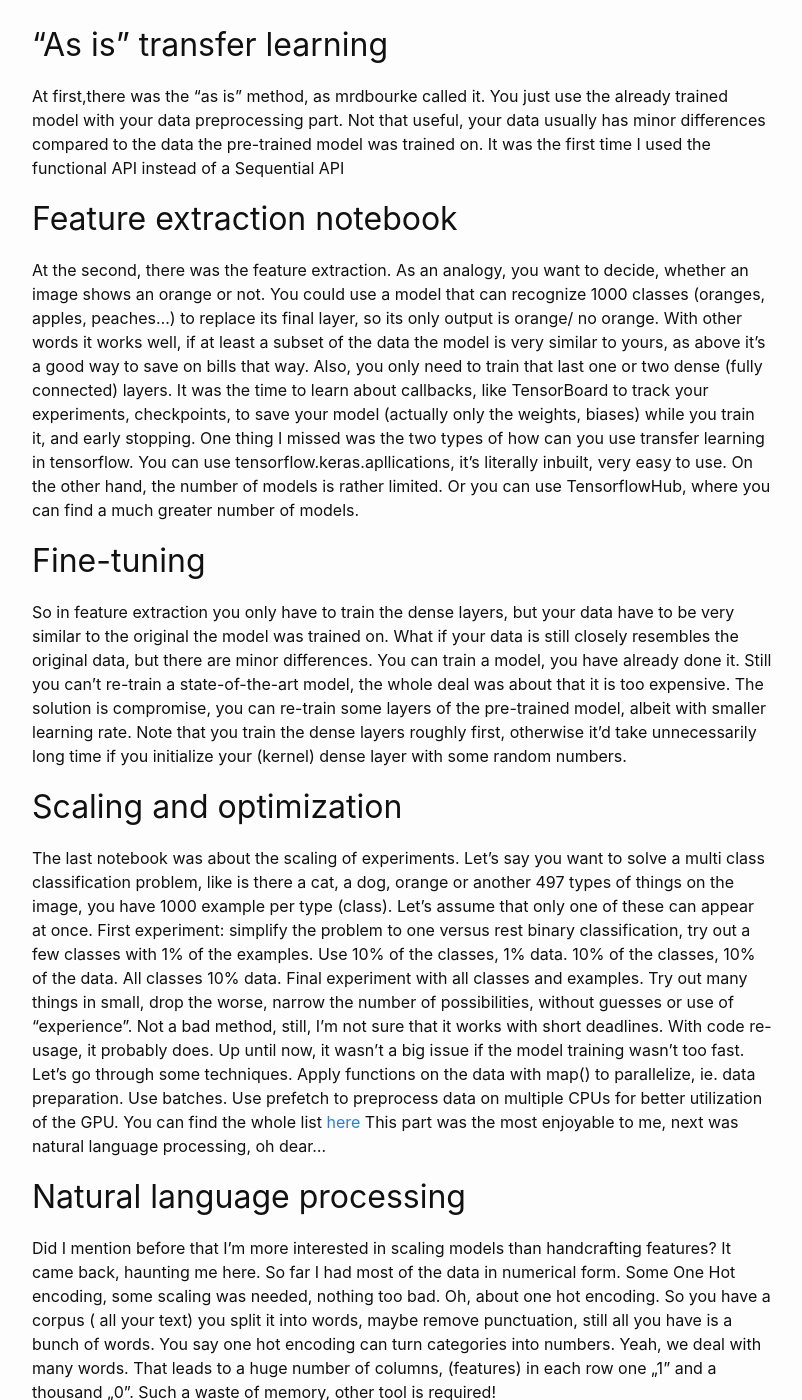
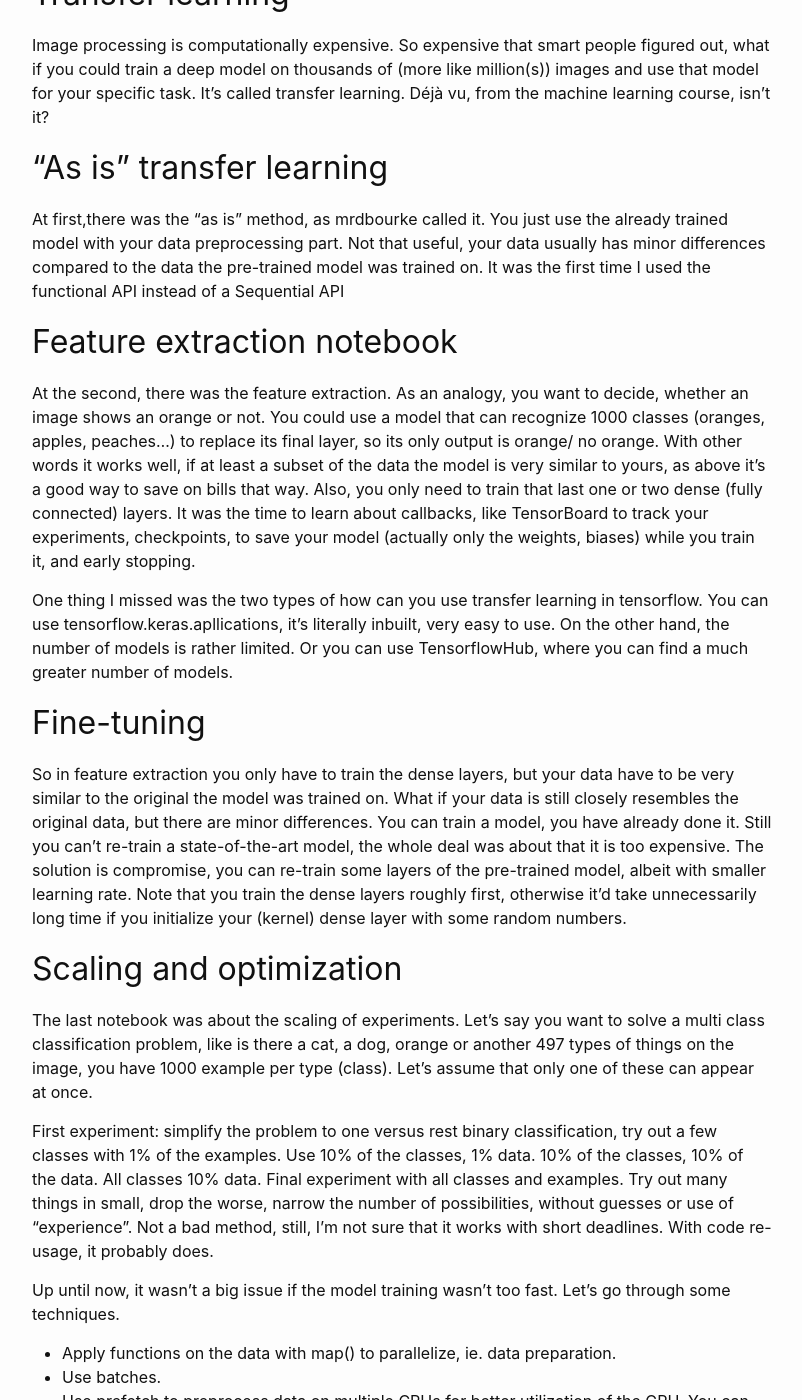
Before and after one commit to MrHegedus/my-blog, a Jekyll site: the page built from _posts/2022-04-25-deep-learning-course.md, in a window 1280 px wide and 1400 px high, scrolled down 1697 px. Shown: the whole window, without its empty margins (238-1040 px from the left). Built offline with Jekyll 4.4.1, drawn with Linux system fonts in a browser that asks for light colours; some of the changed text lies outside the part shown.

Commit message:
Update 2022-04-25-deep-learning-course.md
styling

```diff
--- a/_posts/2022-04-25-deep-learning-course.md
+++ b/_posts/2022-04-25-deep-learning-course.md
@@ -8,7 +8,9 @@ categories: posts
 ## Deep learning course
 
 So there was some break after the first course, I wanted to learn about TensorFlow, a package for machine learning, a big one. It was a bit too big. I tried some tutorials, but I was lost…
+
 Right timing, mrdbourke started a new TensorFlow course. It was still in progress, but he was kind to share it on his GitHub. I went through them, as they were done. At the ending something appeared that made me curious. A certificate about deep learning models (well, TensorFlow). Don’t get me wrong, I’m not a big fan of certificates, still it was something to make my results real. I had some break after I went through the beta version of the course, later I restarted the course to get a better grasp of it.
+
 Learning from the machine learning projects’ challenges, this time instead learning the code, I started a small github project, to have the useful part of the code, some examples at one place [here]( https://github.com/CsLHegedus/Deep-learning-projects). It grew quite large with examples for subtasks, even with that I stopped doing it at the end of the transfer learning notebook. Why? Because natural language processing (nlp) and time series forecasting lessons were mostly just the re-use of previously introduced layers, techniques. On the other hand some really concept were detailed there.
 ## Let’s summarize the course.
 
@@ -16,11 +18,14 @@ Disclaimer, I can’t really remember the order of these point exactly, I had to
 ## Warm-up tensors and fully connected (dense layer only) model
 
 Before anything there was a refresher about tensors, shapes, dimension, the basics. It has begun with a single cell/unit/neuron, it wasn’t a deep learning model, just linear regression. I learned (again) about loss functions, optimizers, loss graphs. I said hello to some old friends, like Pandas, Matplotlib, Numpy, scikit-learn. Due the computational requirements, I learned to use Google Colab, that was basically the Jupiter Notebook with extra goodies (it offers free cpu and gpu time for training).
+
 The first deep model only had two layers, it was a simple Sequential model. The model complexity was a gradually building up, more cells, more fully connected/ dense layers, nonlinearity, shapes and others, I really liked how I built more and more complex models. First toy data sets, MNIST set, a prepared structured dataset. There was a table of more important hyperparameters for problem classes, quite useful as beginner. And a video [course](https://www.youtube.com/supported_browsers?next_url=https%3A%2F%2Fwww.youtube.com%2Fwatch%3Fv%3DnjKP3FqW3Sk&feature=youtu.be) for the theoretical background, just enough to keep going.
 ## Convolution neural networks with data augmentation
 
 How do you filter out important information of the pixels of an image? A new layer, called convolution, came in the picture. What it does (hint it emphasizes certain features, like vertical lines with a vertical edge detector), its more important parameters, like number of filters, strides, kernel_size. Another one called MaxPooling (it simply picks the most important features of the subarray, check this for the [details]( https://poloclub.github.io/cnn-explainer/)).
+
 The first pattern, Conv2D, Conv2D, MaxPooling, repeat. The first architecture, vgg16. It wasn’t much more than using the pattern I mentioned before, reshaping the output matrix into a vector with a Flatten layer, toss a dense layer at the end of it to get the output result. A nice simple model that worked on actual images. Not very well, but it worked.
+
 How to improve it? Data augmentation is one way. Not all images are perfect shots, angles, sharpness, zoom range can vary. If your production data means that people shoot pictures you better teach your model to handle it to some extent. How? Modify your data with random rotations, cropping, zooming, flips, just to name a few. Here my best guess is that you use what you expect from the user, what sounds an awful idea if I think about it as an engineer student.
 ## Transfer learning
 
@@ -32,6 +37,7 @@ At first,there was the “as is” method, as mrdbourke called it. You just use
 
 At the second, there was the feature extraction. As an analogy, you want to decide, whether an image shows an orange or not. You could use a model that can recognize 1000 classes (oranges, apples, peaches…) to replace its final layer, so its only output is orange/ no orange. With other words it works well, if at least a subset of the data the model is very similar to yours, as above it’s a good way to save on bills that way. Also, you only need to train that last one or two dense (fully connected) layers.
 It was the time to learn about callbacks, like TensorBoard to track your experiments, checkpoints, to save your model (actually only the weights, biases) while you train it, and early stopping.
+
 One thing I missed was the two types of how can you use transfer learning in tensorflow. You can use tensorflow.keras.apllications, it’s literally inbuilt, very easy to use. On the other hand, the number of models is rather limited. Or you can use TensorflowHub, where you can find a much greater number of models.
 ## Fine-tuning
 
@@ -40,11 +46,13 @@ The solution is compromise, you can re-train some layers of the pre-trained mode
 ## Scaling and optimization
 
 The last notebook was about the scaling of experiments. Let’s say you want to solve a multi class classification problem, like is there a cat, a dog, orange or another 497 types of things on the image, you have 1000 example per type (class). Let’s assume that only one of these can appear at once.
+
 First experiment: simplify the problem to one versus rest binary classification, try out a few classes with 1% of the examples. Use 10% of the classes, 1% data. 10% of the classes, 10% of the data. All classes 10% data. Final experiment with all classes and examples. Try out many things in small, drop the worse, narrow the number of possibilities, without guesses or use of “experience”. Not a bad method, still, I’m not sure that it works with short deadlines. With code re-usage, it probably does.
+
 Up until now, it wasn’t a big issue if the model training wasn’t too fast. Let’s go through some techniques.
-Apply functions on the data with map() to parallelize, ie. data preparation.
-Use batches.
-Use prefetch to preprocess data on multiple CPUs for better utilization of the GPU.
+* Apply functions on the data with map() to parallelize, ie. data preparation.
+* Use batches.
+* Use prefetch to preprocess data on multiple CPUs for better utilization of the GPU.
 You can find the whole list [here]( https://github.com/mrdbourke/tensorflow-deep-learning/blob/main/07_food_vision_milestone_project_1.ipynb)
 This part was the most enjoyable to me, next was natural language processing, oh dear...
 ## Natural language processing
@@ -54,6 +62,7 @@ Oh, about one hot encoding. So you have a corpus ( all your text) you split it i
 ## Tokenization and embedding
 
 Word tokenization is a technique, where you say right, turn words into numbers, almost like in one hot encoding, instead here you say „apple is yummy” -> {1, 2, 3} „orange is yummy” -> {4, 2, 3}. Another important idea here is that you limit the number of words by the size of your vocab. Least common elements gets the identifier out of vocabulary ( OOV). Of course, you can do tokenization with characters too, but later about those.
+
 So the text is in some form of numerical data, still not ready to use yet. In the second step, you should turn those into vectors. Similar words have similar vectors. Without details, you can train this layers, and yes, just like at images you can use pre-trained embeddings (actually this is just a few trained fully connected layer with a new name). Neat, isn’t it?
 ## 1D Conv neural network
 
```
